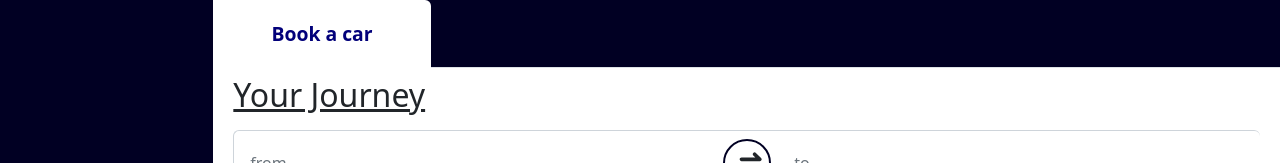
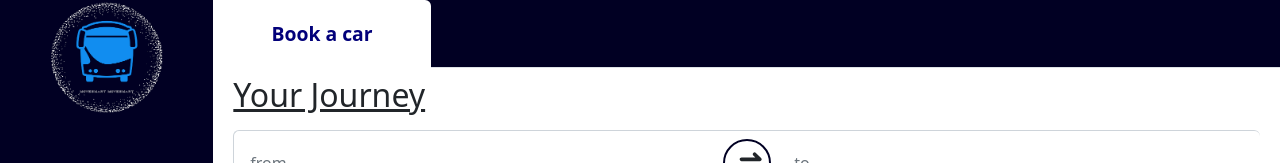
Before and after one commit to hrh2/moveSmart_, a React (Create React App) app in the folder client/: page / in a window 1280 px wide. Shown: the top 163 px of the page. Built offline with nearby package versions, Linux system fonts and the light colour scheme; no server answers.

Commit message:
added a logo

```diff
--- a/client/src/components/Sidebar.js
+++ b/client/src/components/Sidebar.js
@@ -1,11 +1,12 @@
-import React from 'react';
 import 'bootstrap/dist/css/bootstrap.min.css';
 import 'bootstrap';
 import { Link } from 'react-router-dom';
+import logo1 from './img/logo (2).png'
 
 export default function SideBar() {
      return (
           <div className="sidebar container-fluid d-flex flex-column justify-content-center align-items-center vh-100">
+               <img src={logo1} alt="logo" className="mx-auto Logo" style={{ position: 'absolute', top: '.1em' }} />
                <Link to="/" className="btn btn-lg text-white fw-bold active py-2 border-0">
                     HOME
                </Link>
--- a/client/src/components/style.css
+++ b/client/src/components/style.css
@@ -129,3 +129,6 @@ option{
      padding: 0 0 15px 0 !important;
 }
 }
+.Logo{
+     width:7em;
+}
```
Also changed, not shown: client/src/components/img/logo (2).png.
